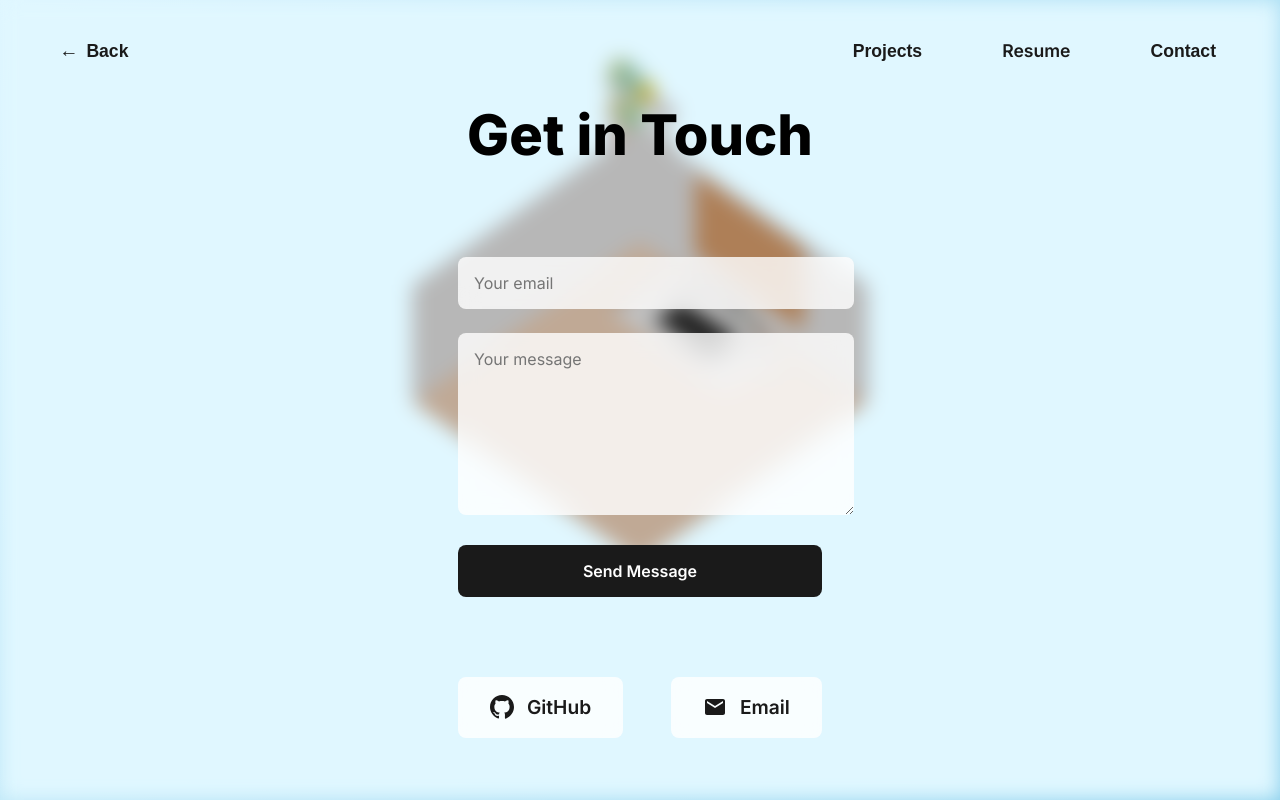
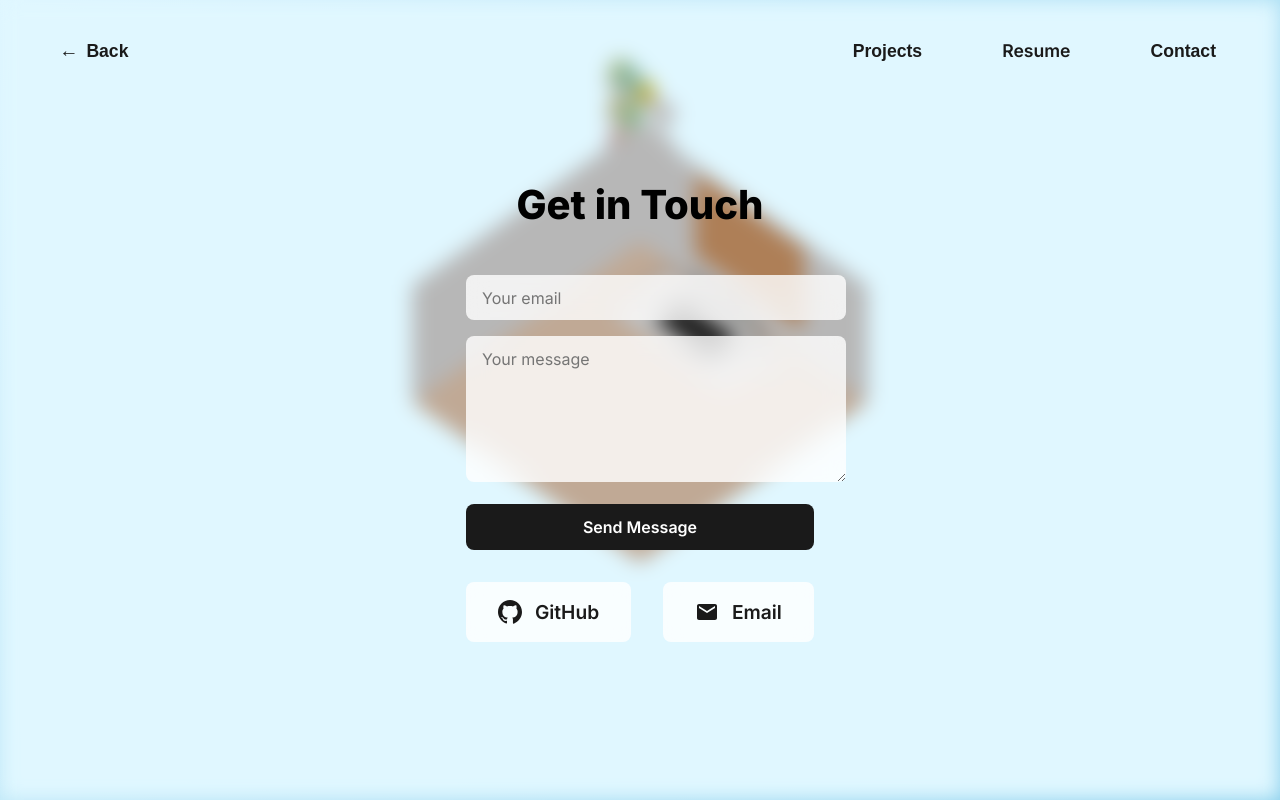
Before and after one commit to WilliamSongLiu/WilliamSongLiu.github.io, a React (Vite) app in the folder website/: page / in a window 1280 px wide. Both pictures are taken after a click on the button "Contact". Built offline with nearby package versions, Linux system fonts and the light colour scheme.

Commit message:
Update index.css

```diff
--- a/website/src/index.css
+++ b/website/src/index.css
@@ -212,19 +212,20 @@ body {
   pointer-events: auto;
   display: flex;
   flex-direction: column;
-  gap: 2rem;
+  gap: 1.5rem;
 }
 
 .contact-container h2 {
-  font-size: 3.5rem;
-  margin-bottom: 3rem;
+  font-size: 2.5rem;
+  margin-bottom: 1rem;
   font-weight: 800;
 }
 
 .contact-links {
   display: flex;
   justify-content: center;
-  gap: 3rem;
+  gap: 2rem;
+  margin-top: 0.5rem;
 }
 
 .contact-link {
@@ -301,20 +302,19 @@ body {
 
 /* Contact Form Styles */
 .contact-form {
-  margin-bottom: 3rem;
   width: 100%;
-  max-width: 500px;
-  margin: 0 auto 3rem;
+  max-width: 400px;
+  margin: 0 auto;
 }
 
 .form-group {
-  margin-bottom: 1.5rem;
+  margin-bottom: 1rem;
 }
 
 .form-group input,
 .form-group textarea {
   width: 100%;
-  padding: 1rem;
+  padding: 0.8rem 1rem;
   border: none;
   border-radius: 0.5rem;
   background: rgba(255, 255, 255, 0.8);
@@ -325,7 +325,7 @@ body {
 }
 
 .form-group textarea {
-  min-height: 150px;
+  min-height: 120px;
   resize: vertical;
 }
 
@@ -338,7 +338,7 @@ body {
 
 .submit-button {
   width: 100%;
-  padding: 1rem;
+  padding: 0.8rem 1rem;
   border: none;
   border-radius: 0.5rem;
   background: #1a1a1a;
@@ -361,8 +361,8 @@ body {
 }
 
 .success-message {
-  margin-top: 1rem;
-  padding: 1rem;
+  margin-top: 0.5rem;
+  padding: 0.5rem;
   background: rgba(76, 175, 80, 0.1);
   border-radius: 0.5rem;
   color: #2e7d32;
```
